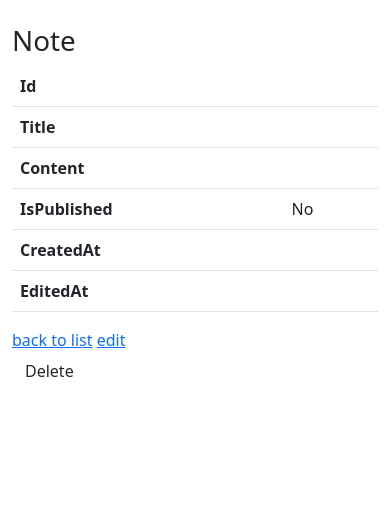
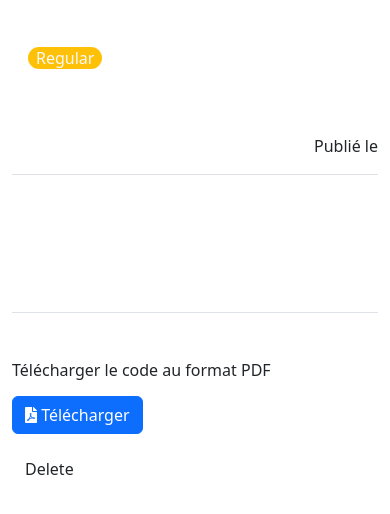
Before and after one commit to marijahavaic/Codeshare, a Symfony app: template templates/note/show.html.twig in a window 390 px wide. Shown: the part 81-595 px from the top of the page. Run offline with Twig, Linux system fonts and the light colour scheme; the template is opened without the code that fills it, so the values that code supplies are empty; some libraries are stand-ins or nearby versions.

Commit message:
style note

```diff
--- a/templates/note/show.html.twig
+++ b/templates/note/show.html.twig
@@ -3,40 +3,44 @@
 {% block title %}Note{% endblock %}
 
 {% block body %}
-    <h1>Note</h1>
-
-    <table class="table">
-        <tbody>
-            <tr>
-                <th>Id</th>
-                <td>{{ note.id }}</td>
-            </tr>
-            <tr>
-                <th>Title</th>
-                <td>{{ note.title }}</td>
-            </tr>
-            <tr>
-                <th>Content</th>
-                <td>{{ note.content }}</td>
-            </tr>
-            <tr>
-                <th>IsPublished</th>
-                <td>{{ note.isPublished ? 'Yes' : 'No' }}</td>
-            </tr>
-            <tr>
-                <th>CreatedAt</th>
-                <td>{{ note.createdAt ? note.createdAt|date('Y-m-d') : '' }}</td>
-            </tr>
-            <tr>
-                <th>EditedAt</th>
-                <td>{{ note.editedAt ? note.editedAt|date('Y-m-d') : '' }}</td>
-            </tr>
-        </tbody>
-    </table>
-
-    <a href="{{ path('app_note_index') }}">back to list</a>
-
-    <a href="{{ path('app_note_edit', {'id': note.id}) }}">edit</a>
+    <section class="row gap-1">
+            <div class="mb-3">
+                <div class="d-flex align-items-center mb-5">
+                    <div class="me-3">
+                        <img src={{ asset('img/favicon.svg') }} class="rounded-pill border d-none d-md-block d-lg-block" width="80">
+                    </div>
+                    <div>
+                        <h3 class="h2 mt-3">{{note.user.username}}
+                        {% if note.user.isPremium == 0 %}
+                            <span class="rounded-pill bg-warning text-light h6 px-2">Regular</span>
+                            {% else %}
+                            <span class="rounded-pill bg-primary text-light h6 px-2">PRO</span>
+                        {% endif %}</h3>
+                        <p class="fs-6 text-muted text-uppercase">{{note.user.title}}</p>
+                    </div>
+                </div> <!-- User -->
+                <div class="d-flex align-items-center justify-content-between border-bottom mb-3">
+                    <h2>{{ note.title }}</h2>
+                    <div>
+                        <p>
+                            Publié le {{ note.createdAt ? note.createdAt|date('d/m/Y') : '' }}
+                        </p>
+                    </div>
+                </div> <!-- Titre -->
+                <div class="border-bottom mb-5">
+                    <pre>
+                        <code>
+                        {{ note.content }}
+                        </code>
+                    </pre>
+                </div> <!-- La note -->
+                <div>
+                    <h6 class="mb-3">Télécharger le code au format PDF</h6>
+                    <a href="#" class="btn btn-primary"><i class="fas fa-file-pdf"></i> Télécharger</a>
+                </div> <!-- Télécharger -->
+        </div></section>
+    {#TODO: Ajoute le lien pour edit uniqment pour admin #}
+    {# <a href="{{ path('app_note_edit', {'id': note.id}) }}">edit</a> #}
 
     {{ include('note/_delete_form.html.twig') }}
 {% endblock %}
```
